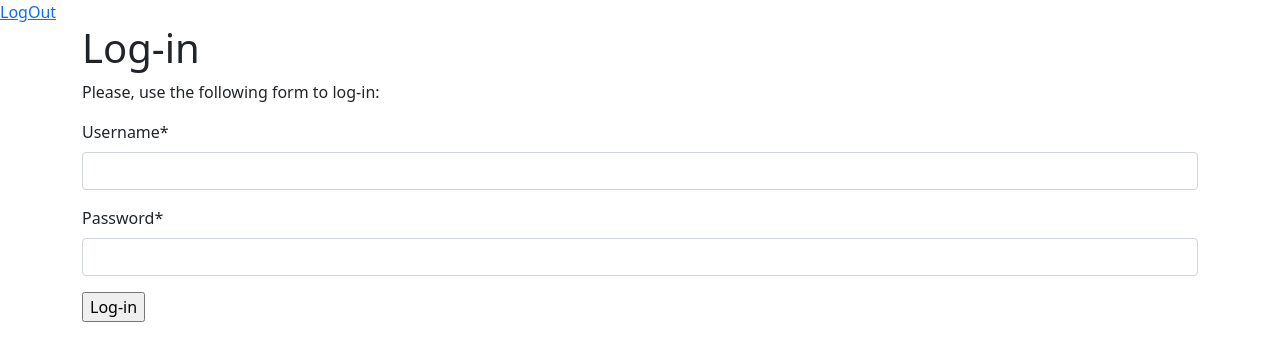
After one commit to m0shanya/django, a Django app: page /login/ in a window 1280 px wide. The commit adds this page. Shown: the top 361 px of the page. Run offline with Django 4.2, Linux system fonts and the light colour scheme; some libraries are stand-ins or nearby versions.

Commit message:
add login, logout, some views and forms

```diff
--- a/blog/blog/urls.py
+++ b/blog/blog/urls.py
@@ -19,7 +19,7 @@ from django.urls import path, include
 
 from blog.views import register
 from homework.views import homework_index
-from posts.views import posts_index, posts_index_user
+from posts.views import posts_index, posts_index_user, add_post, user_login, logout_view
 
 urlpatterns = [
     path('admin/', admin.site.urls),
@@ -27,6 +27,9 @@ urlpatterns = [
     path('homework/', homework_index),
     path('posts_index_user/', posts_index_user),
     path('register/', register),
+    path('add/', add_post),
+    path('login/', user_login, name='login'),
+    path('logout/', logout_view, name='logout'),
     path("api/", include("api.urls", namespace="api")),
 ]
 
--- /dev/null
+++ b/blog/posts/forms.py
@@ -0,0 +1,13 @@
+from django import forms
+
+
+class AddPostForm(forms.Form):
+    title = forms.CharField(max_length=50)
+    image = forms.ImageField(required=False)
+    slug = forms.CharField(max_length=50)
+    text = forms.CharField(max_length=1000)
+
+
+class LoginForm(forms.Form):
+    username = forms.CharField()
+    password = forms.CharField(widget=forms.PasswordInput)
--- a/blog/posts/views.py
+++ b/blog/posts/views.py
@@ -1,17 +1,25 @@
 import logging
 
+from django.contrib.auth import authenticate, login, logout
 from django.contrib.auth.models import User
 from django.http import HttpResponse
+from django.shortcuts import render, redirect
 
+from posts.forms import AddPostForm, LoginForm
 from posts.models import Post
 
 logger = logging.getLogger(__name__)
 
 
 def posts_index(request):
-    post_title = request.GET.get("title", "First title")
+    """post_title = request.GET.get("title", "First title")
     posts = Post.objects.filter(title=post_title)
-    return HttpResponse(posts)
+    return HttpResponse(posts)"""
+    if request.user.is_anonymous:
+        return redirect('/login/')
+    posts = Post.objects.order_by("-created_at")
+    logger.info(f"Posts of all users")
+    return render(request, "posts_list.html", {"posts": posts})
 
 
 def posts_index_user(request):
@@ -27,3 +35,46 @@ def posts_index_user(request):
         out += f"<div> Created at: {post.created_at}</h2><br>"
         out += f"</div>"
     return HttpResponse(out)
+
+
+def add_post(request):
+    if request.user.is_authenticated:
+        if request.method == "POST":
+            form = AddPostForm(request.POST)
+            if form.is_valid():
+                logger.info(form.cleaned_data)
+                post = Post.objects.create(author=request.user, **form.cleaned_data)
+                post.save()
+                return redirect('/', )
+        else:
+            form = AddPostForm()
+        return render(request, 'add_post.html', {'form': form})
+    else:
+        return redirect('/login/', )
+
+
+def user_login(request):
+    if request.method == 'POST':
+        form = LoginForm(request.POST)
+        if form.is_valid():
+            cd = form.cleaned_data
+            user = authenticate(username=cd['username'], password=cd['password'])
+            if user is not None:
+                if user.is_active:
+                    login(request, user)
+                    logger.info(request, f"Authenticated successfully")
+                    return redirect('/', )
+                else:
+                    return HttpResponse('Disabled account')
+            else:
+                return HttpResponse('Invalid login')
+    else:
+        form = LoginForm()
+    return render(request, 'login.html', {'form': form})
+
+
+def logout_view(request):
+    if request.method == "POST":
+        logout(request)
+        return redirect('/', )
+    return render(request, "logout.html",)
--- a/blog/templates/base.html
+++ b/blog/templates/base.html
@@ -6,6 +6,7 @@
   <title>{% block title %}{% endblock %}</title>
 </head>
 <body>
+  <a href="/logout/">LogOut</a>
   <div class="container">
     {% block content %}{% endblock %}
   </div>
--- /dev/null
+++ b/blog/templates/login.html
@@ -0,0 +1,22 @@
+{% extends "base.html" %}
+{% load crispy_forms_filters %}
+{% block title %}Log-in{% endblock %}
+{% block content %}
+    <h1>Log-in</h1>
+    {% if form.errors %}
+        <p>
+            Your username and password didn't match.
+            Please try again.
+        </p>
+    {% else %}
+        <p>Please, use the following form to log-in:</p>
+    {% endif %}
+    <div class="login-form">
+        <form action="{% url "login" %}" method="post">
+            {{ form|crispy }}
+            {% csrf_token %}
+            <input type="hidden" name="next" value="{{ next }}"/>
+            <p><input type="submit" value="Log-in"></p>
+        </form>
+    </div>
+{% endblock %}
--- /dev/null
+++ b/blog/templates/logout.html
@@ -0,0 +1,6 @@
+{% extends "base.html" %}
+{% block title %}Logged out{% endblock %}
+{% block content %}
+    <h1>Logged out</h1>
+    <p>You have been successfully logged out. You can <a href="{% url "login" %}">log-in again</a>.</p>
+{% endblock %}
--- /dev/null
+++ b/blog/templates/post.html
@@ -0,0 +1,6 @@
+<div class="card">
+    <div class="card-body">
+        <h5 class="card-title">{{ note.title }}</h5>
+        <p class="card-text">{{ note.text }}</p>
+    </div>
+</div>
```
Also changed, not shown: blog/templates/add_post.html (added, +12 -0 lines), blog/templates/posts_list.html (added, +28 -0 lines), blog/static/index.css (line endings or trailing spaces).
